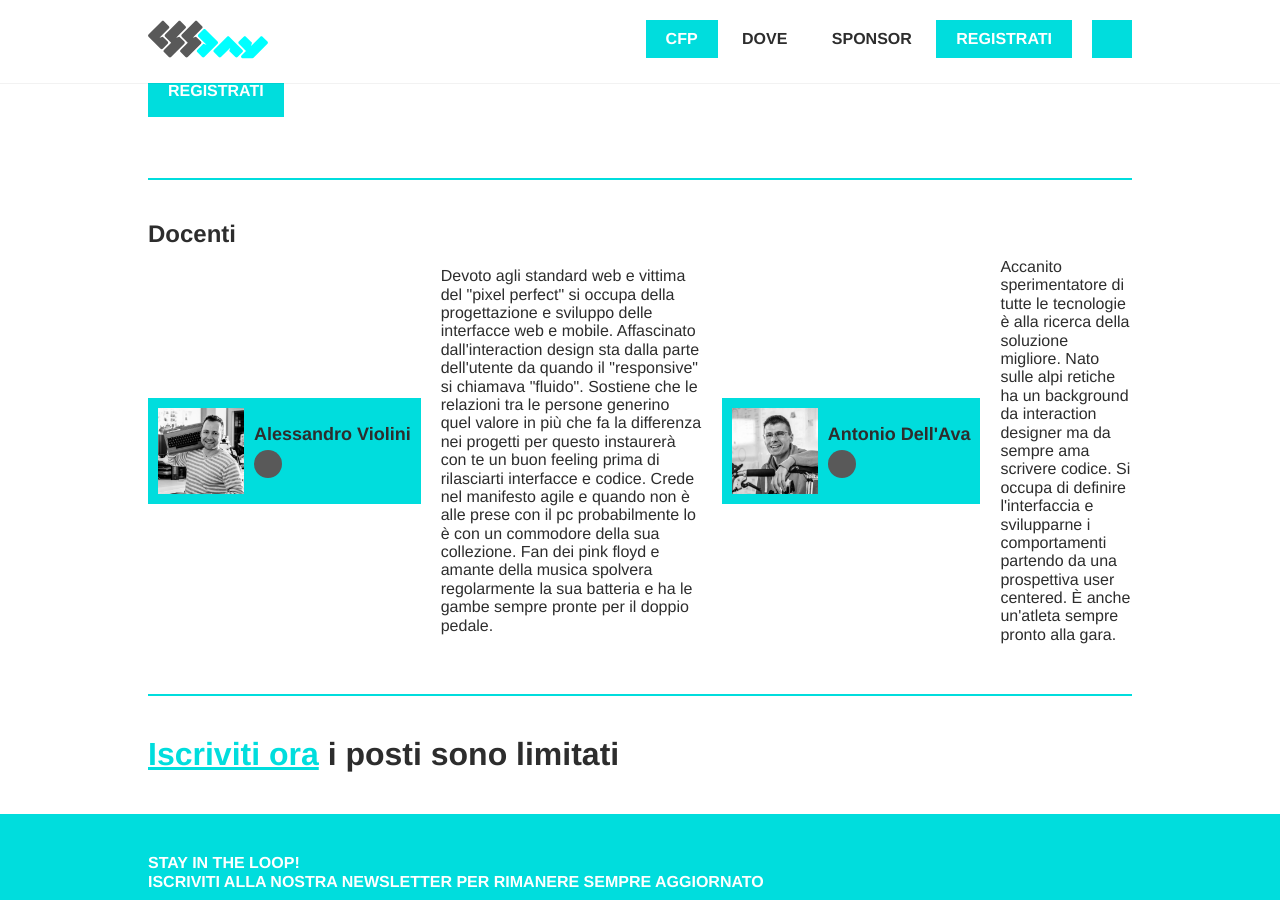
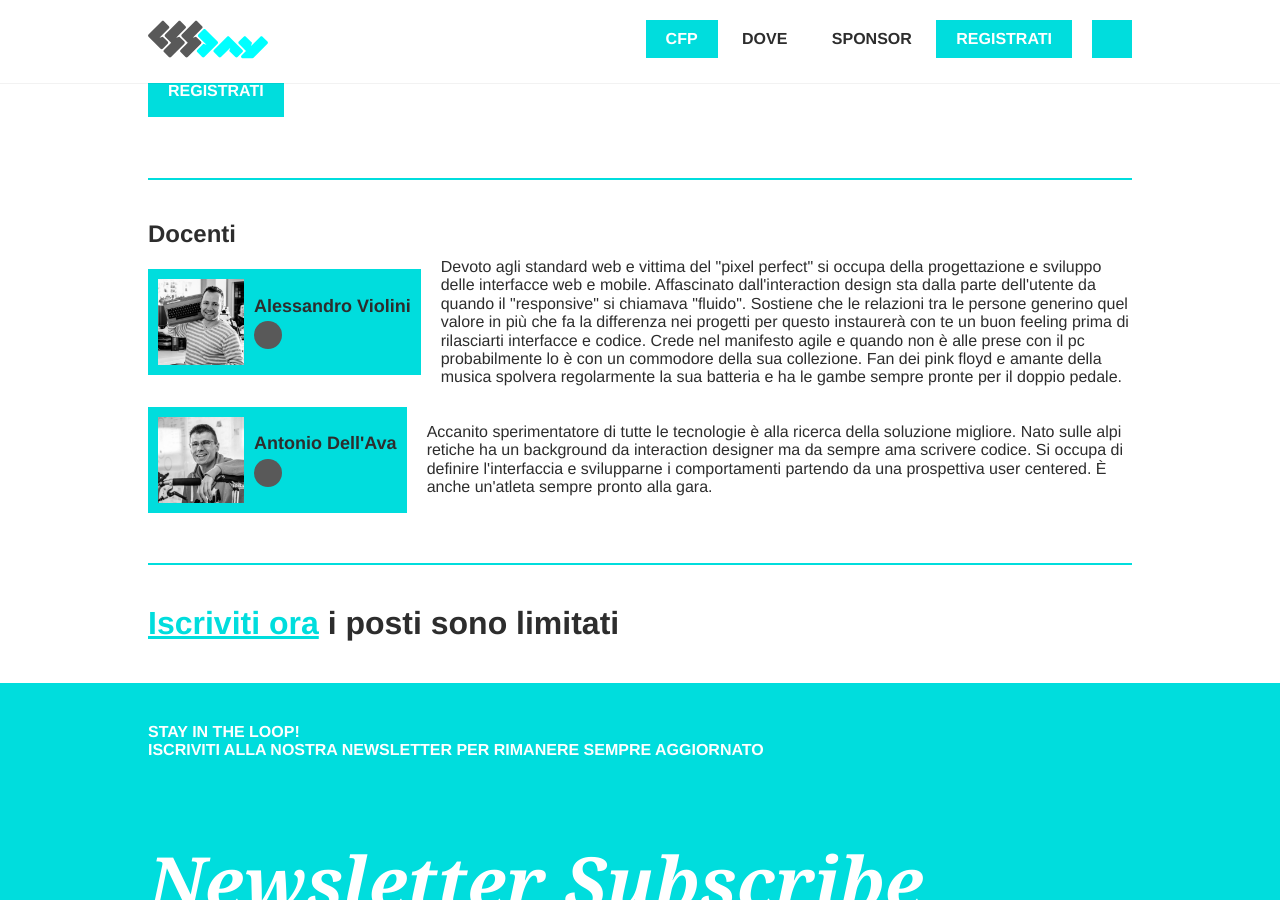
Before and after one commit to giuliatosato/2019.cssday.it, a Jekyll site: the page built from workshop.html, in a window 1280 px wide and 900 px high, scrolled down 1727 px. Built offline with Jekyll 4.4.1, drawn with Linux system fonts in a browser that asks for light colours; some web fonts are replaced.

Commit message:
improve layout readability

```diff
--- a/workshop.html
+++ b/workshop.html
@@ -119,6 +119,8 @@
             Crede nel manifesto agile e quando non è alle prese con il pc probabilmente lo è con un commodore della sua collezione.
             Fan dei pink floyd e amante della musica spolvera regolarmente la sua batteria e ha le gambe sempre pronte per il doppio pedale.
         </p>
+    </div>
+    <div class="flex-row">
         <div class="flex-row__column">
             <div class="workshop-teacher">
                 <img class="workshop-teacher__avatar" src="/img/cssday/workshop/antonio-dell-ava.jpg">
```
